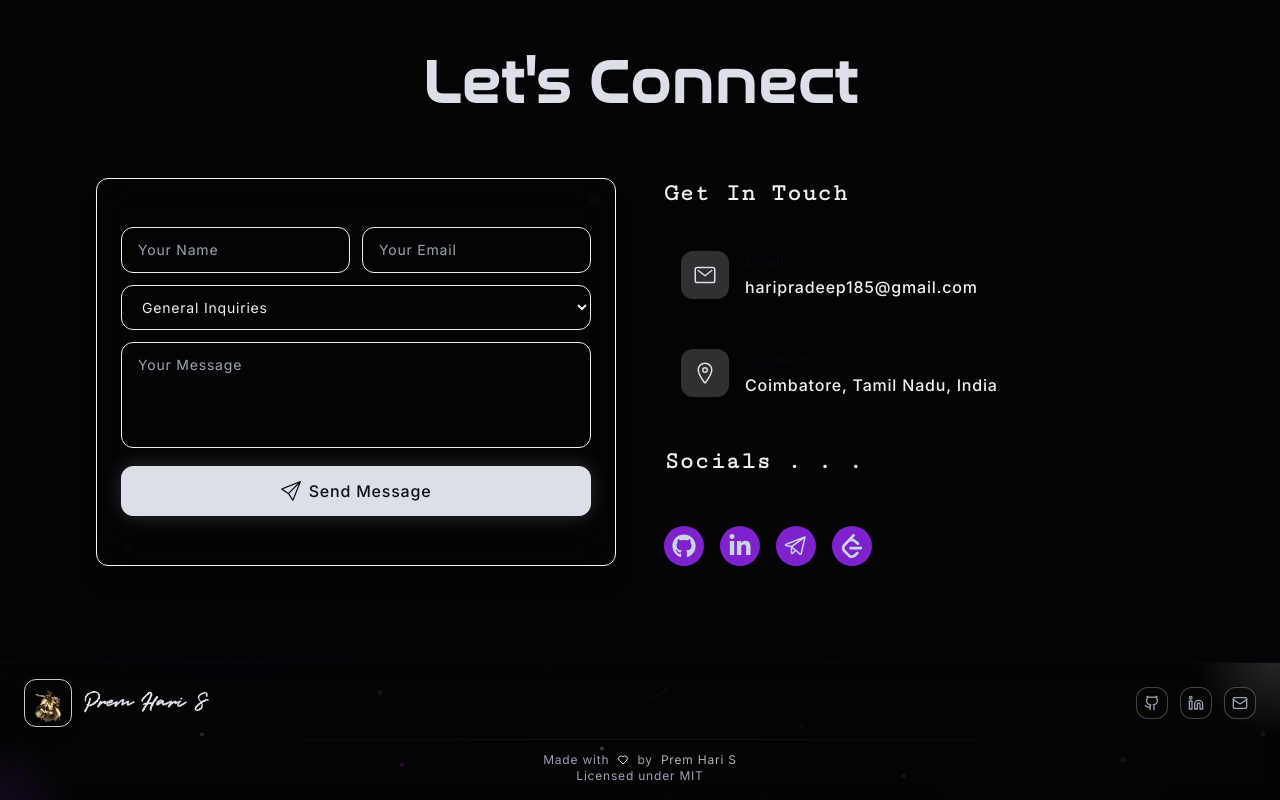
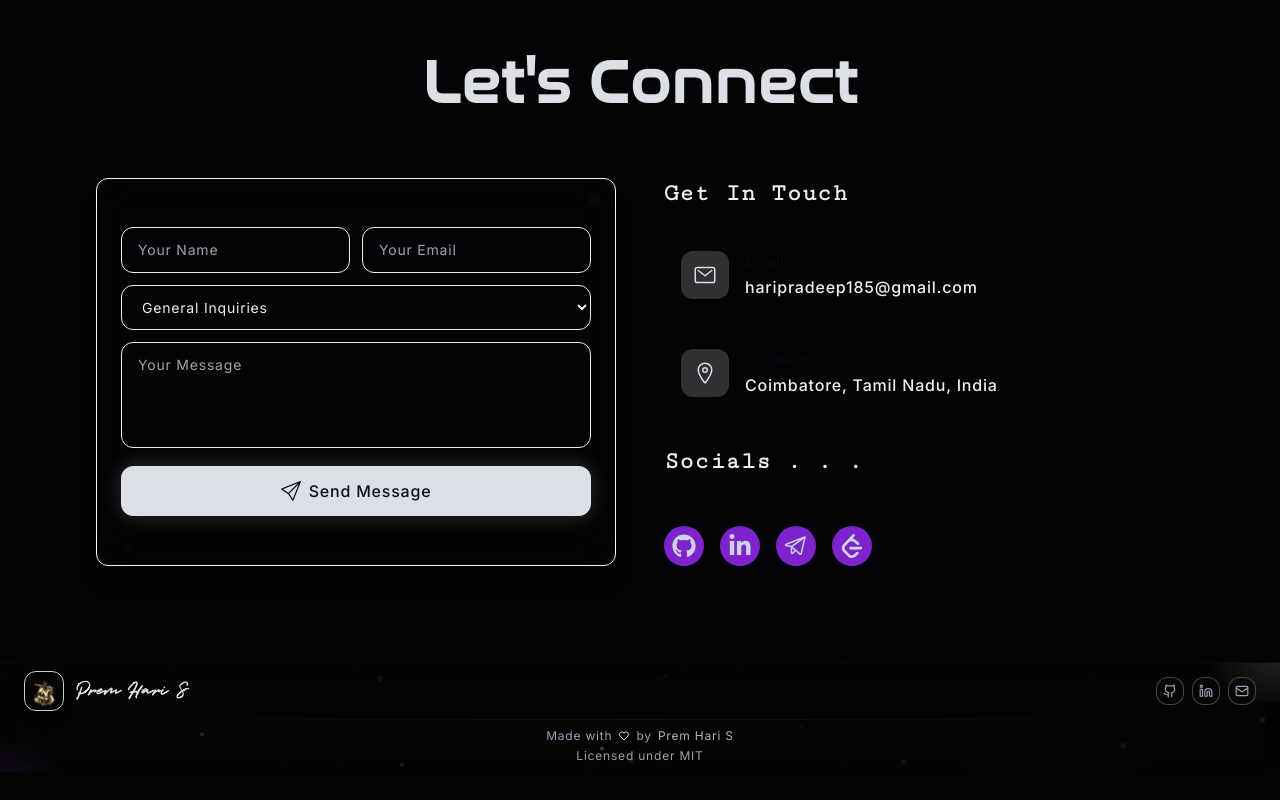
Before and after one commit to Premhari-7/prem-portfolio-new, a Next.js app: page / in a window 1280 px wide. Shown: the part 4918-5718 px from the top of the page. After the commit the page ends 5690 px from the top, so only its background shows below. Built offline with nearby package versions, Linux system fonts and the light colour scheme; no server answers.

Commit message:
Make footer as compact as possible

```diff
--- a/src/components/common/Footer.tsx
+++ b/src/components/common/Footer.tsx
@@ -75,8 +75,8 @@ export const Footer = () => {
         />
       </div>
 
-      <div className="relative z-10 container mx-auto px-4 sm:px-6 lg:px-6 py-4 overflow-x-hidden">
-        <div className="flex flex-col md:flex-row justify-between items-center gap-3">
+      <div className="relative z-10 container mx-auto px-4 sm:px-6 lg:px-6 py-2 overflow-x-hidden">
+        <div className="flex flex-col md:flex-row justify-between items-center gap-2">
           <div className="flex items-center space-x-3">
             <motion.span
               whileHover={{ scale: 1.05 }}
@@ -85,38 +85,38 @@ export const Footer = () => {
               <Image
                 src="/images/logo.svg"
                 alt="Logo"
-                width={48}
-                height={48}
+                width={40}
+                height={40}
                 loading="lazy"
-                sizes="48px"
-                className="w-12 h-12 object-contain bg-transparent border border-primary/90 p-1 rounded-xl shadow-lg"
+                sizes="40px"
+                className="w-10 h-10 object-contain bg-transparent border border-primary/90 p-1 rounded-xl shadow-lg"
               />
             </motion.span>
             <h3
-              className={`${quentine.className} text-xl font-semibold text-primary`}
+              className={`${quentine.className} text-lg font-semibold text-primary`}
             >
               Prem Hari S
             </h3>
           </div>
 
-          <div className="flex items-center space-x-3">
+          <div className="flex items-center space-x-2">
             {socialLinks.map((link) => (
               <a
                 key={link.label}
                 href={link.href}
                 aria-label={link.label}
-                className="w-8 h-8 flex items-center justify-center rounded-lg border border-primary/30 bg-card/50 hover:bg-primary/10 hover:text-primary text-muted-foreground transition"
+                className="w-7 h-7 flex items-center justify-center rounded-lg border border-primary/30 bg-card/50 hover:bg-primary/10 hover:text-primary text-muted-foreground transition"
               >
-                <link.icon size={16} />
+                <link.icon size={14} />
               </a>
             ))}
           </div>
         </div>
 
-        <div className="h-px bg-gradient-to-r from-transparent via-border to-transparent my-3" />
+        <div className="h-px bg-gradient-to-r from-transparent via-border to-transparent my-2" />
 
-        <div className="text-xs text-center text-muted-foreground space-y-2">
-          <p className="flex items-center justify-center gap-2">
+        <div className="text-[10px] sm:text-xs text-center text-muted-foreground space-y-1">
+          <p className="flex items-center justify-center gap-1.5">
             Made with
             <button onClick={toggleHeart} className="text-primary">
               {isHeartFilled ? <TbHeartFilled /> : <TbHeart />}
@@ -129,7 +129,7 @@ export const Footer = () => {
               Prem Hari S
             </button>
           </p>
-          <span>Licensed under MIT</span>
+          <p>Licensed under MIT</p>
         </div>
       </div>
 
```
